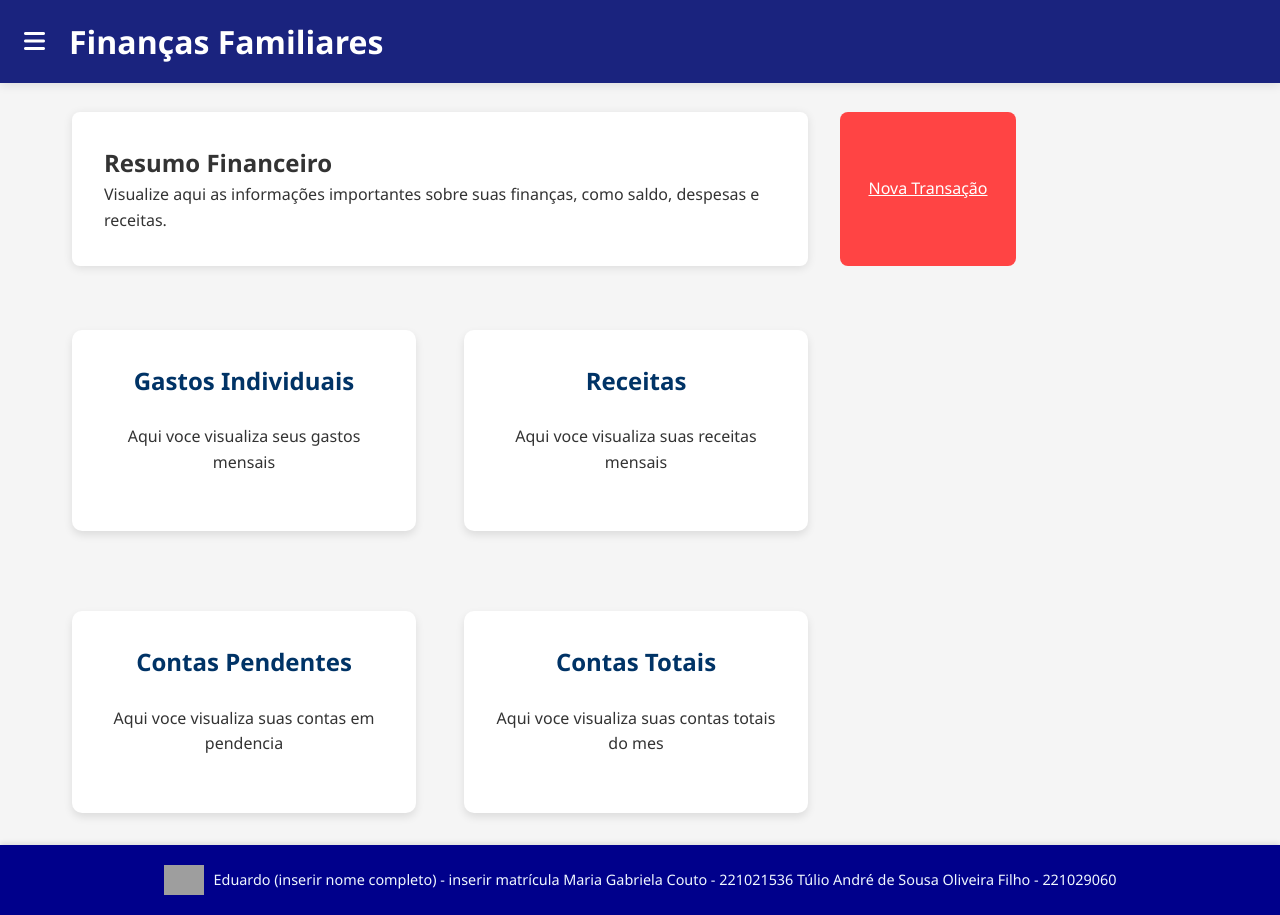
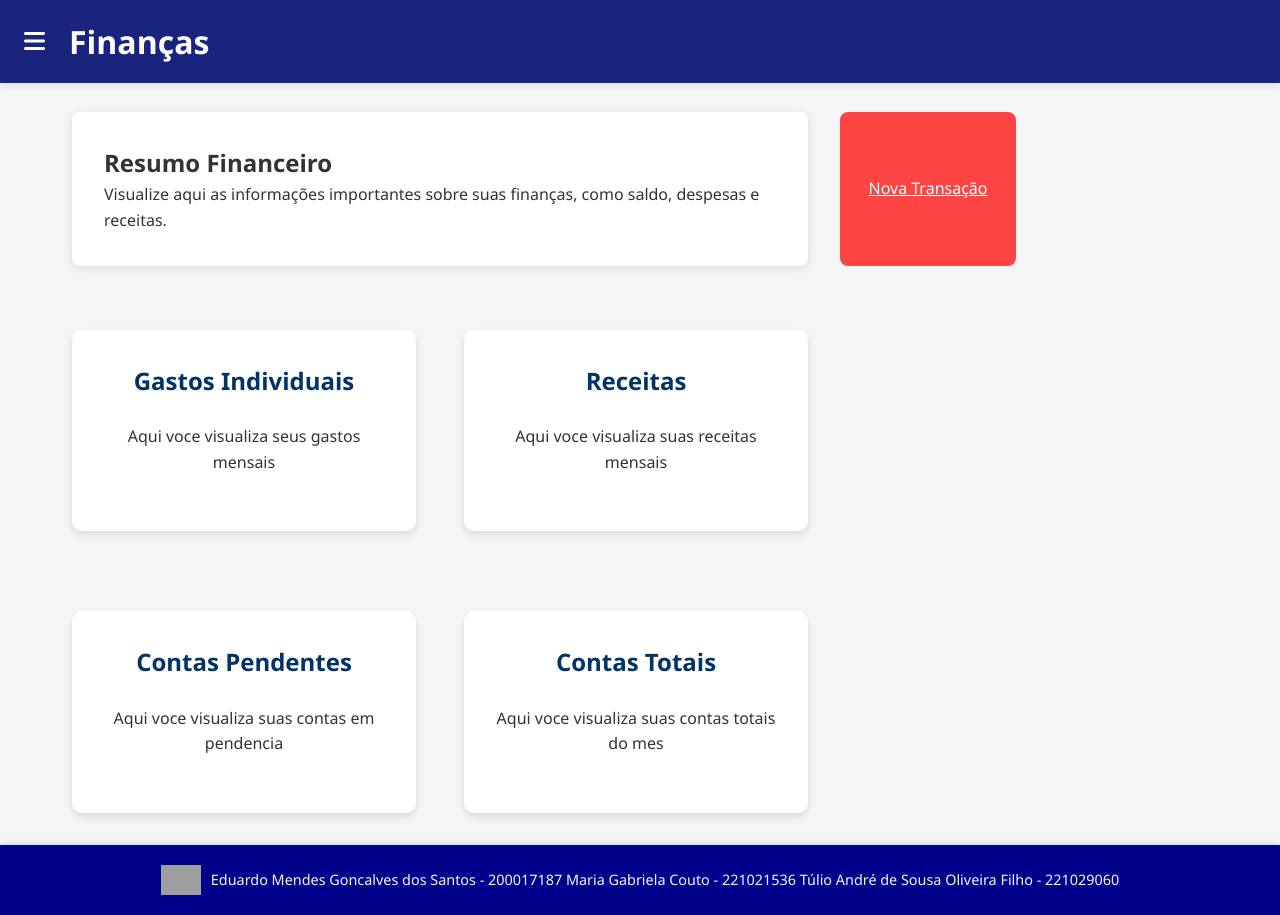
Before and after one commit to mabicouto/Redes-2024.2, a Flask app: page /dashboard in a window 1280 px wide. Run offline with Flask 3, Linux system fonts and the light colour scheme; the visitor is signed in with stand-in values (Sample User, id 1); grey boxes are pictures that could not be loaded.

Commit message:
base.html

```diff
--- a/trabalho_fin/templates/base.html
+++ b/trabalho_fin/templates/base.html
@@ -3,7 +3,7 @@
 <head>
   <meta charset="UTF-8">
   <meta name="viewport" content="width=device-width, initial-scale=1.0">
-  <title>Site de Finanças Familiares</title>
+  <title>Site de Finanças</title>
   <link rel="stylesheet" href="https://cdnjs.cloudflare.com/ajax/libs/font-awesome/6.0.0/css/all.min.css">
   <style>
     :root {
@@ -345,7 +345,7 @@
       <button class="sidebar-trigger" onclick="toggleSidebar()">
         <i class="fas fa-bars"></i>
       </button>
-      <h1>Finanças Familiares</h1>
+      <h1>Finanças</h1>
     </div>
   </header>
 
@@ -385,7 +385,7 @@
     <div class="rodape-content">
       <img src="logo.png" alt="Logo do site" class="rodape-logo" />
       <p class="rodape-text">
-        Eduardo (inserir nome completo) - inserir matrícula
+        Eduardo Mendes Goncalves dos Santos - 200017187
         Maria Gabriela Couto - 221021536
         Túlio André de Sousa Oliveira Filho - 221029060
         </p>
```
